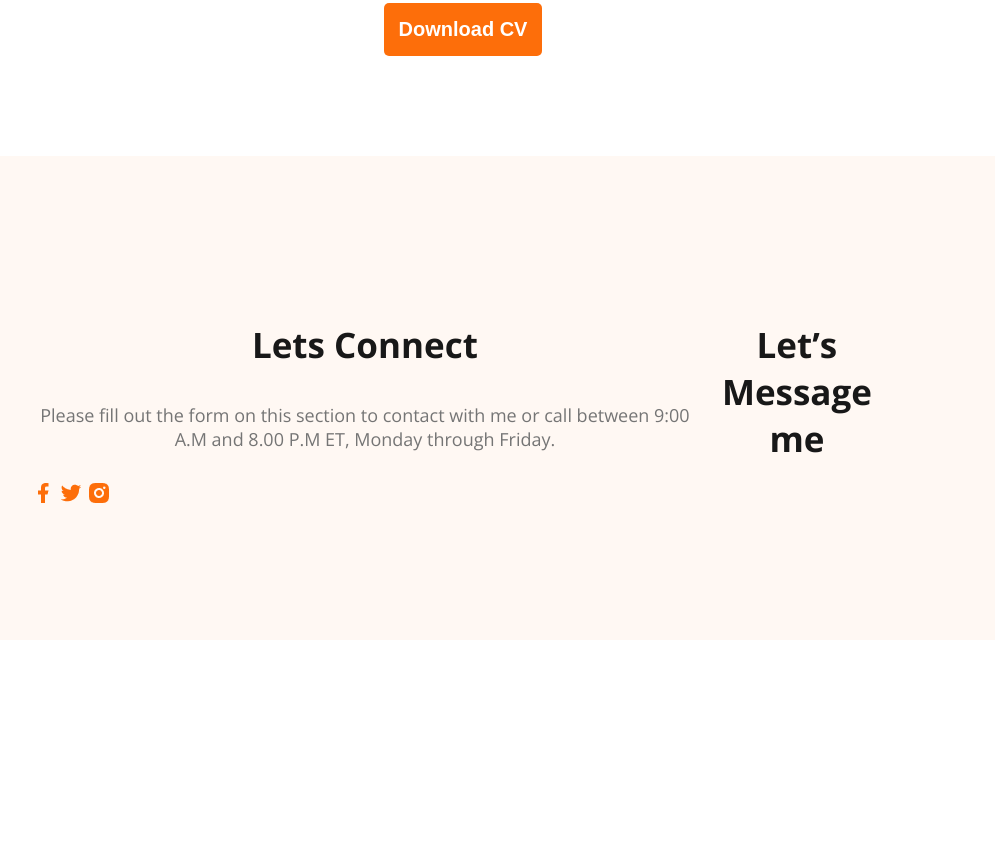
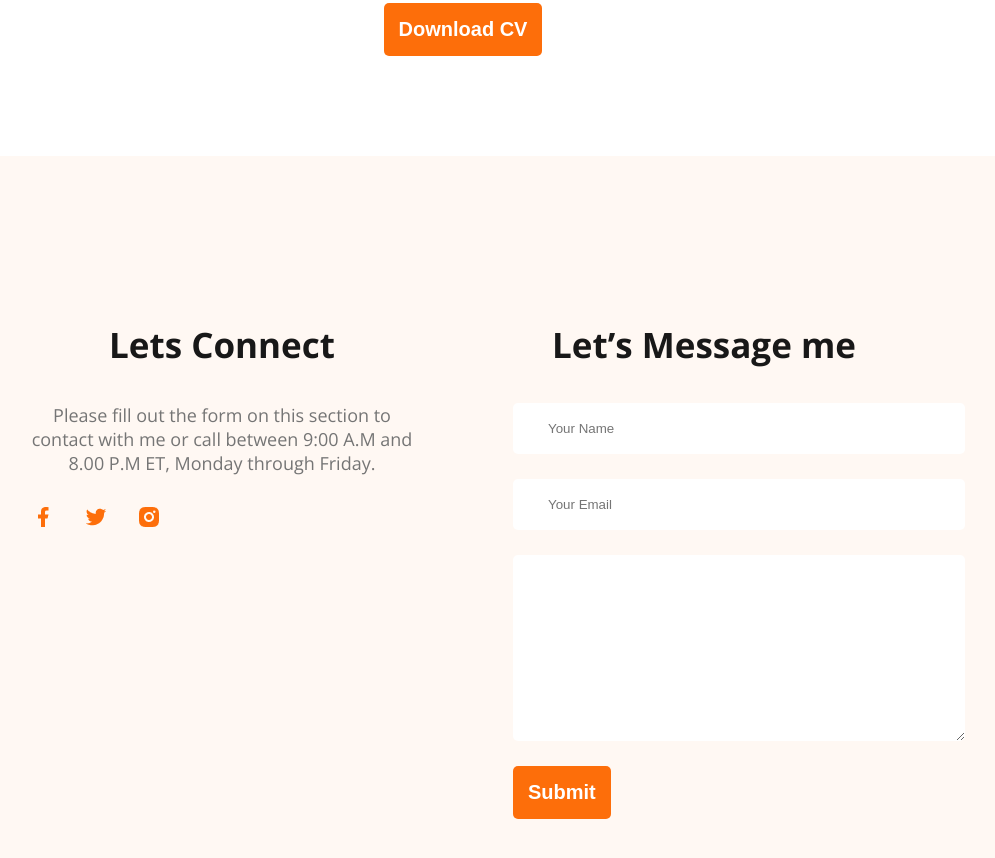
Before and after one commit to younusFoysal/portfolio, a plain HTML site: page index.html in a window 1280 px wide. Shown: the part 3119-3977 px from the top of the page, without its empty margins (177-1172 px from the left). Before the commit the page ends 3767 px from the top, so only its background shows below. Drawn offline with nearby package versions, Linux system fonts and the light colour scheme.

Commit message:
Finished footer section with contact form

```diff
--- a/index.html
+++ b/index.html
@@ -170,6 +170,12 @@
         </div>
         <div class="footer-column">
             <h3 class="section-title">Let’s Message me</h3>
+            <form class="contact" action="">
+                <input type="text" placeholder="Your Name">
+                <input type="email" name="" id="" placeholder="Your Email">
+                <textarea name="" id="" cols="30" rows="10" placeholder="Message"> </textarea>
+                <input class="btn-primary" type="submit" value="Submit">
+            </form>
         </div>
 
 
--- a/styles/portfolio.css
+++ b/styles/portfolio.css
@@ -191,8 +191,29 @@ main section{
 /* Footer Style */
 footer{
     display: flex;
+    gap: 100px;
     background: #FFF8F3;
     padding: 130px 200px;
     margin-top: 100px;
 
 }
+.footer-column{
+    width: 50%;
+}
+
+.social-links a{
+    margin-right: 25px;
+}
+
+.contact input[type="text"],
+        input[type="email"],
+        textarea{
+    display: block;
+    margin-bottom: 25px;
+    padding: 18px 35px;
+    color: #757575;
+    border-radius: 5px;
+    background: #FFF;
+    border: 0;
+    width: 100%;
+}
```
